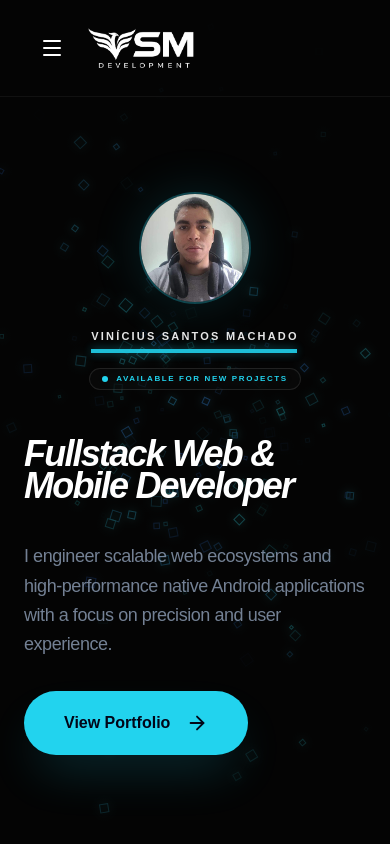
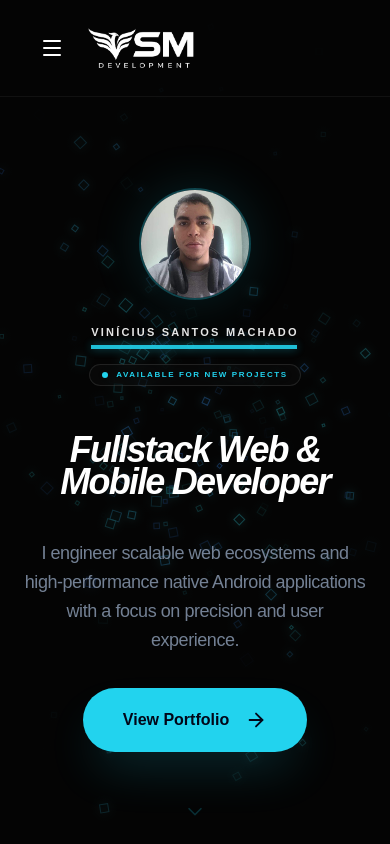
Before and after one commit to vs-machado/VSMDevelopmentNew, a React (Vite) app: page / in a window 390 px wide. Shown: the top 844 px of the page. Built offline with nearby package versions, Linux system fonts and the light colour scheme.

Commit message:
feat: improve mobile layout centering and fix button stretching

```diff
--- a/src/App.jsx
+++ b/src/App.jsx
@@ -3,7 +3,7 @@ import { BrowserRouter as Router, Routes, Route, Link, useLocation } from 'react
 import { motion, AnimatePresence } from 'framer-motion';
 import { useTranslation } from 'react-i18next';
 import './i18n';
-import { Globe, Smartphone, ArrowRight, ExternalLink, Shield, X, Code2, Cpu, Search, MessageSquare, Newspaper, Binary, Briefcase, GraduationCap, Award, Play, Menu, MapPin, Calendar, Layers } from 'lucide-react';
+import { Globe, Smartphone, ArrowRight, ExternalLink, Shield, X, Code2, Cpu, Search, MessageSquare, Newspaper, Binary, Briefcase, GraduationCap, Award, Play, Menu, MapPin, Calendar, Layers, ChevronDown } from 'lucide-react';
 import { useEffect } from 'react';
 
 
@@ -286,11 +286,10 @@ const Home = () => {
   };
 
   return (
-    <motion.div initial={{ opacity: 0 }} animate={{ opacity: 1 }} exit={{ opacity: 0 }} className="pt-48 md:pt-72 pb-32 font-sans relative">
-      <div className="max-w-screen-2xl mx-auto px-6 md:px-8">
+    <motion.div initial={{ opacity: 0 }} animate={{ opacity: 1 }} exit={{ opacity: 0 }} className="pb-32 font-sans relative">
 
-        {/* --- Hero Section --- */}
-        <section className="mb-48 md:mb-64">
+      {/* --- Hero Section (Full Viewport) --- */}
+      <section className="min-h-screen flex flex-col justify-center relative max-w-screen-2xl mx-auto px-6 md:px-8 pt-24 overflow-hidden">
         <motion.div
           initial={{ y: 20, opacity: 0 }}
           animate={{ y: 0, opacity: 1 }}
@@ -298,13 +297,13 @@ const Home = () => {
           className="grid grid-cols-1 xl:grid-cols-12 gap-12 xl:gap-24 items-center"
         >
              {/* Left Column: Massive Title & Sub-info */}
-             <div className="xl:col-span-8 order-2 xl:order-1">
+             <div className="xl:col-span-8 order-2 xl:order-1 flex flex-col items-center xl:items-start text-center xl:text-left">
                 <h1 className="text-4xl sm:text-5xl md:text-7xl lg:text-8xl xl:text-[7.5rem] font-black italic text-white leading-[0.9] tracking-tighter mb-10 md:mb-20 text-balance">
                   {t('hero.title')}
                 </h1>
 
-                <div className="flex flex-col md:flex-row md:items-center items-start gap-8 md:gap-16">
-                  <p className="text-lg md:text-xl text-slate-400 leading-relaxed max-w-md font-medium opacity-80 font-sans tracking-tight">
+                <div className="flex flex-col md:flex-row md:items-center items-center xl:items-start gap-8 md:gap-16">
+                  <p className="text-lg md:text-xl text-slate-400 leading-relaxed max-w-md font-medium opacity-80 font-sans tracking-tight text-center xl:text-left">
                     {t('hero.subtitle')}
                   </p>
                   <div className="shrink-0">
@@ -347,7 +346,21 @@ const Home = () => {
               </div>
            </div>
         </motion.div>
+
+        {/* Scroll Indicator */}
+        <div className="absolute bottom-6 md:bottom-12 left-1/2 -translate-x-1/2 flex flex-col items-center gap-2 md:gap-3 text-cyan/20 md:text-cyan/30">
+           <span className="text-[8px] md:text-[9px] uppercase font-bold tracking-[0.4em] opacity-40 hidden md:block">Scroll</span>
+           <motion.div
+             animate={{ y: [0, 6, 0] }}
+             transition={{ repeat: Infinity, duration: 2.5, ease: "easeInOut" }}
+             className="cursor-pointer hover:text-cyan transition-colors"
+           >
+              <ChevronDown className="w-6 h-6 md:w-8 md:h-8" strokeWidth={1.5} />
+           </motion.div>
+        </div>
       </section>
+
+      <div className="max-w-screen-2xl mx-auto px-6 md:px-8">
 
         {/* --- Expertise Section --- */}
         <section className="mb-64">
@@ -420,7 +433,7 @@ const Home = () => {
                     {t('portfolio.web_section')} & {t('portfolio.mobile_section')}
                  </p>
               </div>
-              <Link to="/portfolio" className="group inline-flex items-center gap-3 px-8 py-4 bg-white/5 border border-white/10 rounded-full text-[11px] font-black uppercase tracking-[0.2em] text-white hover:bg-cyan hover:text-slate-950 hover:border-cyan transition-all duration-200 shadow-xl">
+              <Link to="/portfolio" className="group w-fit inline-flex items-center gap-3 px-8 py-4 bg-white/5 border border-white/10 rounded-full text-[11px] font-black uppercase tracking-[0.2em] text-white hover:bg-cyan hover:text-slate-950 hover:border-cyan transition-all duration-200 shadow-xl">
                  {t('portfolio.view_full')} <ArrowRight size={18} className="group-hover:translate-x-2 transition-transform" />
               </Link>
            </motion.div>
@@ -476,7 +489,7 @@ const Home = () => {
                     {t('experience.title')}
                  </h2>
               </div>
-              <Link to="/experience" className="group inline-flex items-center gap-3 px-8 py-4 bg-white/5 border border-white/10 rounded-full text-[11px] font-black uppercase tracking-[0.2em] text-white hover:bg-cyan hover:text-slate-950 hover:border-cyan transition-all duration-200 shadow-xl">
+              <Link to="/experience" className="group w-fit inline-flex items-center gap-3 px-8 py-4 bg-white/5 border border-white/10 rounded-full text-[11px] font-black uppercase tracking-[0.2em] text-white hover:bg-cyan hover:text-slate-950 hover:border-cyan transition-all duration-200 shadow-xl">
                  {t('experience.view_details')} <ArrowRight size={18} className="group-hover:translate-x-2 transition-transform" />
               </Link>
            </motion.div>
```
Lines whose indentation alone changed are shown as unchanged.
